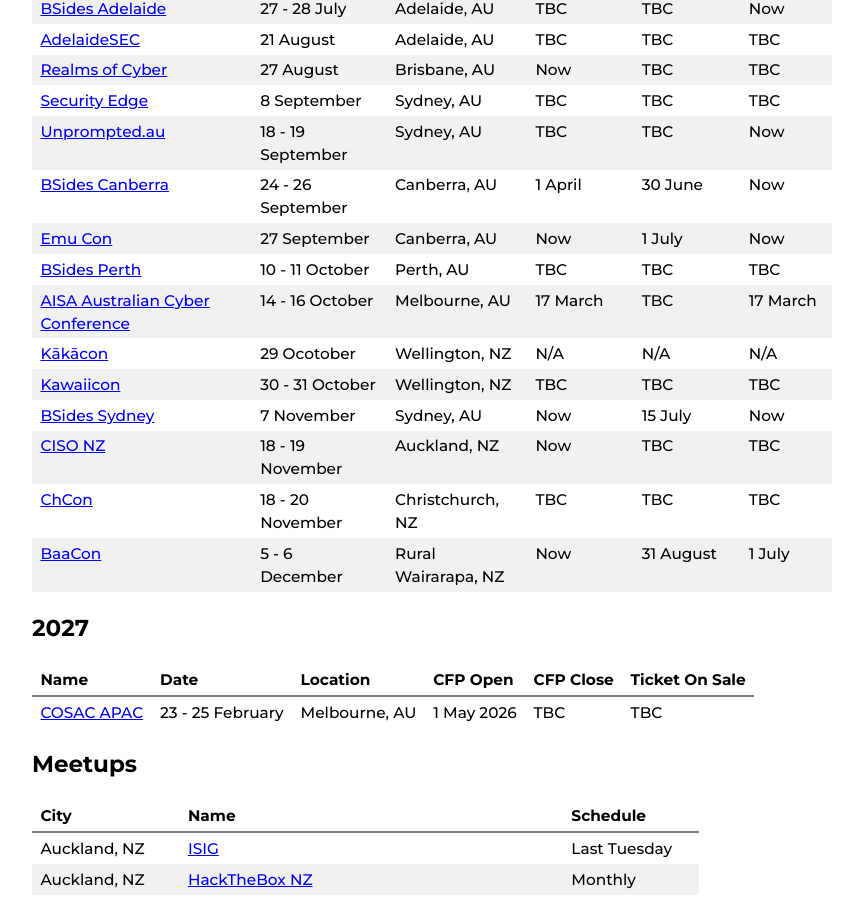
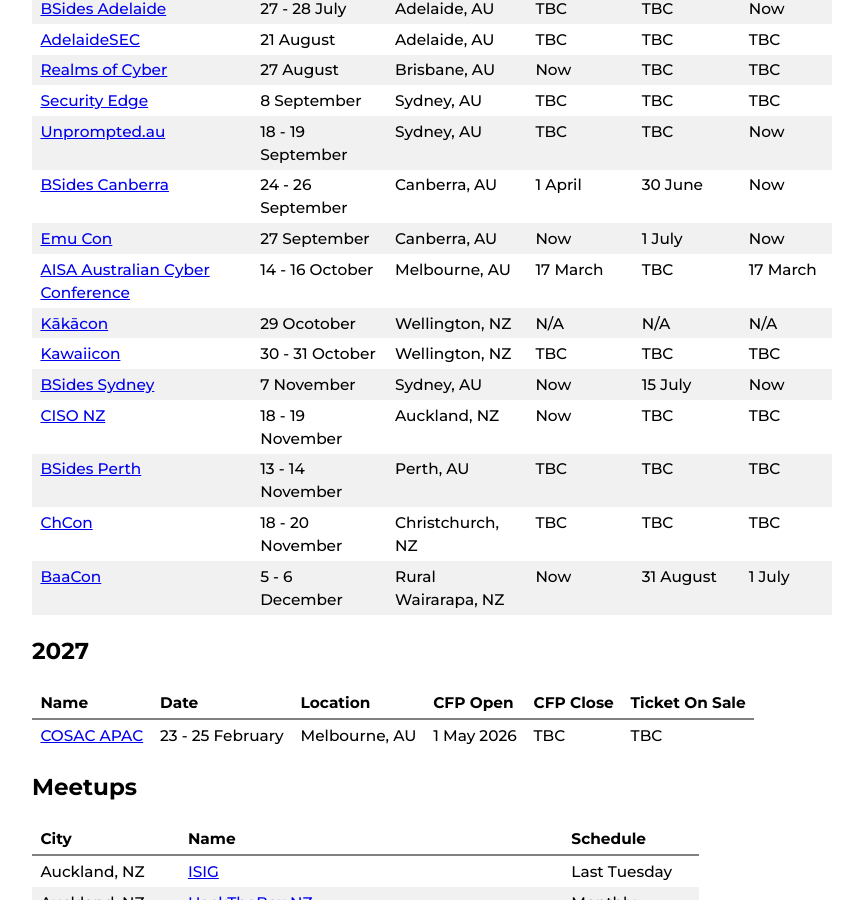
Before and after one commit to nzkarit/downundercons, a Jekyll site: the page built from index.markdown, in a window 1280 px wide and 900 px high, scrolled down 1036 px. Shown: the whole window, without its empty margins (208-1071 px from the left). Built offline with Jekyll 4.4.1, drawn with Linux system fonts in a browser that asks for light colours.

Commit message:
Update index.markdown

```diff
--- a/index.markdown
+++ b/index.markdown
@@ -34,12 +34,12 @@ These are a list of hacker/infosec cons and meetups in the NZ and Aussie Area.
 | [Unprompted.au](https://www.unprompted.au/) | 18 - 19 September | Sydney, AU | TBC | TBC | Now |
 | [BSides Canberra](https://www.bsidesau.com.au/) | 24 - 26 September | Canberra, AU | 1 April | 30 June | Now |
 | [Emu Con](https://con.emu.team/) | 27 September | Canberra, AU | Now | 1 July | Now |
-| [BSides Perth](https://bsidesperth.com.au/) | 10 - 11 October | Perth, AU | TBC | TBC | TBC |
 | [AISA Australian Cyber Conference](https://www.cyberconference.com.au/) | 14 - 16 October | Melbourne, AU | 17 March | TBC | 17 March |
 | [Kākācon](https://www.xn--kkcon-fwab.nz/) | 29 Ocotober | Wellington, NZ | N/A | N/A | N/A |
 | [Kawaiicon](https://kawaiicon.org/) | 30 - 31 October | Wellington, NZ | TBC | TBC | TBC |
 | [BSides Sydney](https://www.bsides.sydney/) | 7 November | Sydney, AU | Now | 15 July | Now |
 | [CISO NZ](https://ciso-nz.coriniumintelligence.com/) | 18 - 19 November | Auckland, NZ | Now | TBC | TBC |
+| [BSides Perth](https://bsidesperth.com.au/) | 13 - 14 November | Perth, AU | TBC | TBC | TBC |
 | [ChCon](https://2026.chcon.nz/) | 18 - 20 November | Christchurch, NZ | TBC | TBC | TBC |
 | [BaaCon](https://baacon.nz/) | 5 - 6 December | Rural Wairarapa, NZ | Now | 31 August | 1 July |
 
```
Also changed, not shown: other parts of index.markdown (+1 -1 lines).
